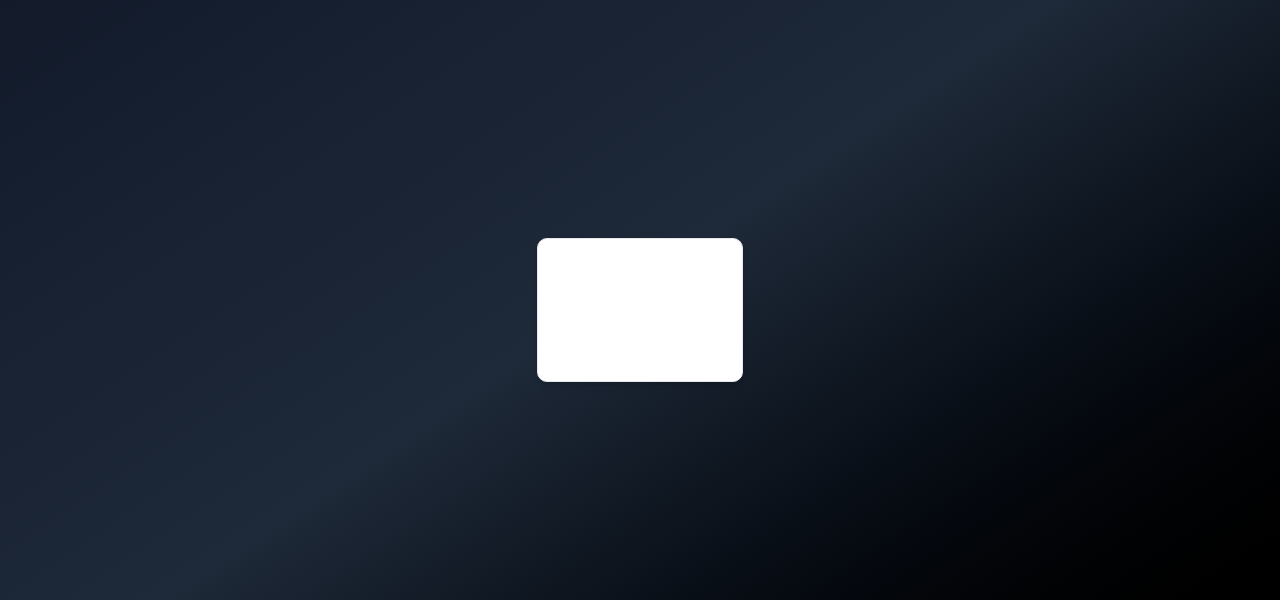
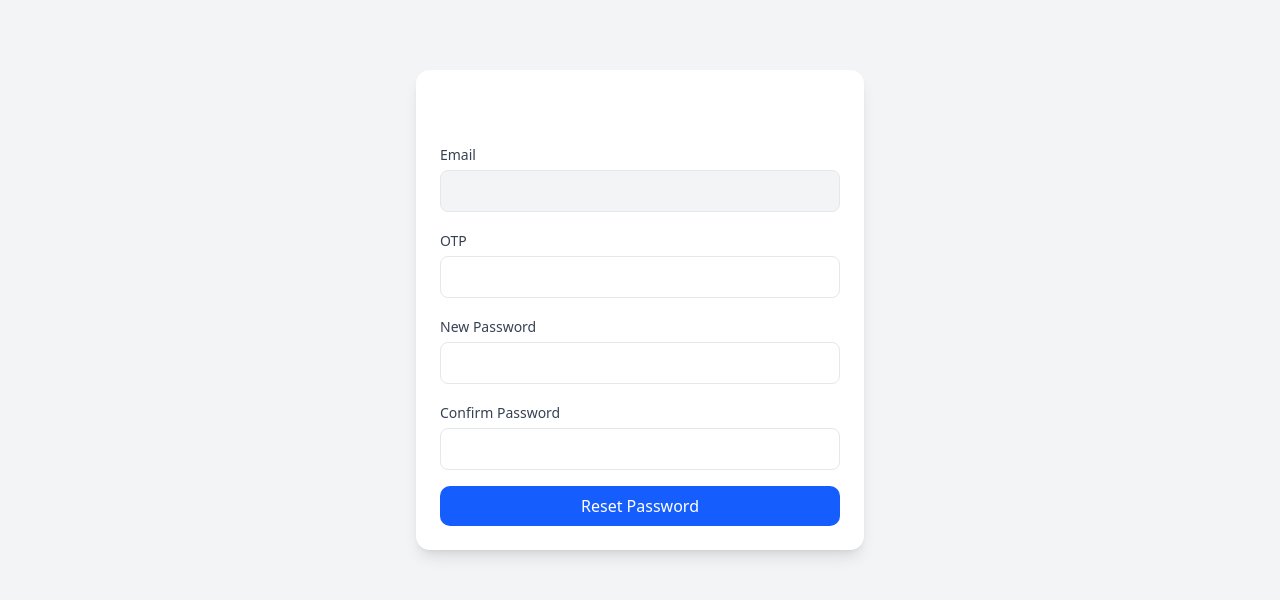
Before and after one commit to ShahAlom47/my_work_book, a Next.js app: page /reset-password in a window 1280 px wide. Shown: the part 146-746 px from the top of the page. Built offline with nearby package versions, Linux system fonts and the light colour scheme; no server answers.

Commit message:
update  rset   pass  page

```diff
--- a/src/app/(auth)/reset-password/page.tsx
+++ b/src/app/(auth)/reset-password/page.tsx
@@ -1,21 +1,133 @@
 "use client";
 
-import { useSearchParams } from "next/navigation";
-import React from "react";
+import { useSearchParams, useRouter } from "next/navigation";
+import React, { useState } from "react";
+import toast from "react-hot-toast";
 
 const ResetPassword = () => {
   const searchParams = useSearchParams();
-  const email = searchParams.get("email"); // get the email from URL
-  const otp = searchParams.get("otp");     // get the otp from URL
+  const router = useRouter();
 
-  console.log({ email, otp });
+  const email = searchParams.get("email");
+  const otpFromUrl = searchParams.get("otp");
+
+  const [otp, setOtp] = useState(otpFromUrl || "");
+  const [password, setPassword] = useState("");
+  const [confirmPass, setConfirmPass] = useState("");
+  const [loading, setLoading] = useState(false);
+
+  const handleReset = async (e: React.FormEvent) => {
+    e.preventDefault();
+
+    if (!otp || !password || !confirmPass) {
+      toast.error("Please fill all fields");
+      return;
+    }
+
+    if (password !== confirmPass) {
+      toast.error("Passwords do not match");
+      return;
+    }
+
+    setLoading(true);
+
+    try {
+      // ⭐ Backend API here:
+      const response = await fetch("/api/auth/reset-password", {
+        method: "POST",
+        headers: {
+          "Content-Type": "application/json",
+        },
+        body: JSON.stringify({
+          email,
+          otp,
+          newPassword: password,
+        }),
+      });
+
+      const data = await response.json();
+
+      if (data.success) {
+        toast.success("Password reset successful!");
+        router.push("/login");
+      } else {
+        toast.error(data.message || "Failed to reset password");
+      }
+    } catch (error) {
+      toast.error("Something went wrong");
+      console.log(error);
+    } finally {
+      setLoading(false);
+    }
+  };
 
   return (
-    <div className="min-h-screen flex items-center justify-center">
-      <div className="p-6 border rounded-lg shadow-md bg-white">
-        <h2 className="text-xl font-semibold mb-4">Reset Password</h2>
-        <p>Email: <span className="font-mono text-blue-600">{email}</span></p>
-        <p>OTP: <span className="font-mono text-blue-600">{otp}</span></p>
+    <div className="min-h-screen flex items-center justify-center bg-gray-100 p-4">
+      <div className="w-full max-w-md p-6 bg-white rounded-xl shadow-lg">
+        <h2 className="text-2xl font-bold text-center mb-4">Reset Password</h2>
+
+        <form onSubmit={handleReset} className="space-y-4">
+
+          {/* Email (Read-only) */}
+          <div>
+            <label className="text-sm font-medium text-gray-700">Email</label>
+            <input
+              type="email"
+              value={email || ""}
+              readOnly
+              className="w-full mt-1 px-4 py-2 border rounded-md bg-gray-100 text-gray-600 cursor-not-allowed"
+            />
+          </div>
+
+          {/* OTP */}
+          <div>
+            <label className="text-sm font-medium text-gray-700">OTP</label>
+            <input
+              type="text"
+              placeholder="Enter OTP"
+              value={otp}
+              onChange={(e) => setOtp(e.target.value)}
+              className="w-full mt-1 px-4 py-2 border rounded-md"
+            />
+          </div>
+
+          {/* New Password */}
+          <div>
+            <label className="text-sm font-medium text-gray-700">
+              New Password
+            </label>
+            <input
+              type="password"
+              placeholder="Enter new password"
+              value={password}
+              onChange={(e) => setPassword(e.target.value)}
+              className="w-full mt-1 px-4 py-2 border rounded-md"
+            />
+          </div>
+
+          {/* Confirm Password */}
+          <div>
+            <label className="text-sm font-medium text-gray-700">
+              Confirm Password
+            </label>
+            <input
+              type="password"
+              placeholder="Confirm password"
+              value={confirmPass}
+              onChange={(e) => setConfirmPass(e.target.value)}
+              className="w-full mt-1 px-4 py-2 border rounded-md"
+            />
+          </div>
+
+          {/* Submit Button */}
+          <button
+            type="submit"
+            disabled={loading}
+            className="w-full py-2 bg-blue-600 text-white rounded-lg hover:bg-blue-700 transition"
+          >
+            {loading ? "Resetting..." : "Reset Password"}
+          </button>
+        </form>
       </div>
     </div>
   );
--- a/src/lib/allApiRequest/apiRequests.ts
+++ b/src/lib/allApiRequest/apiRequests.ts
@@ -131,3 +131,7 @@ export const deleteUserAccount = async (userId: string, password: string) => {
 export const forgotPasswordRequest = async (email: string) => {
   return request("POST", `/auth/forgot-password`, { email });
 }
+
+export const resetPasswordRequest = async (email: string, otp: number, newPassword: string) => {
+  return request("POST", `/auth/reset-password`, { email, otp, newPassword });
+}
```
